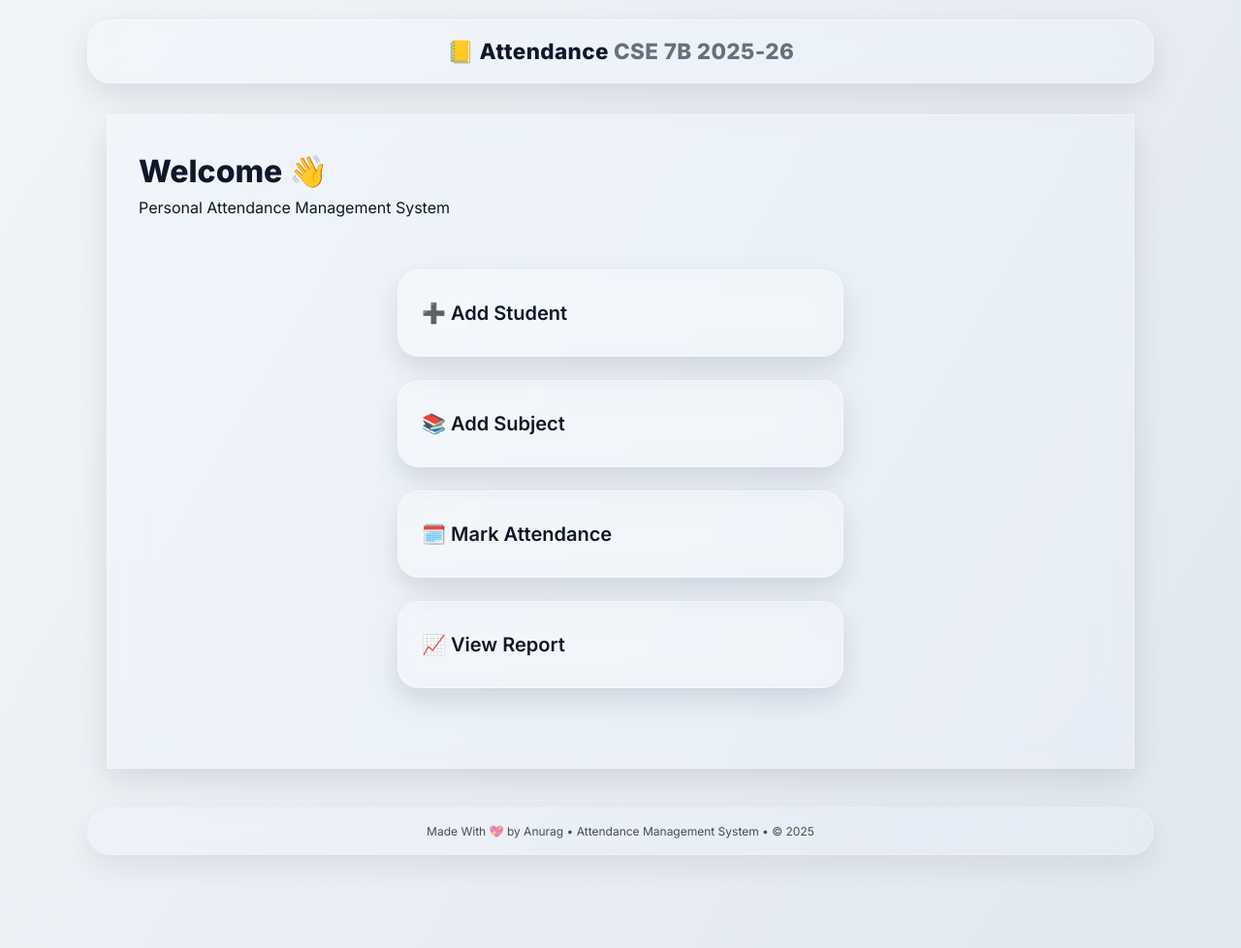
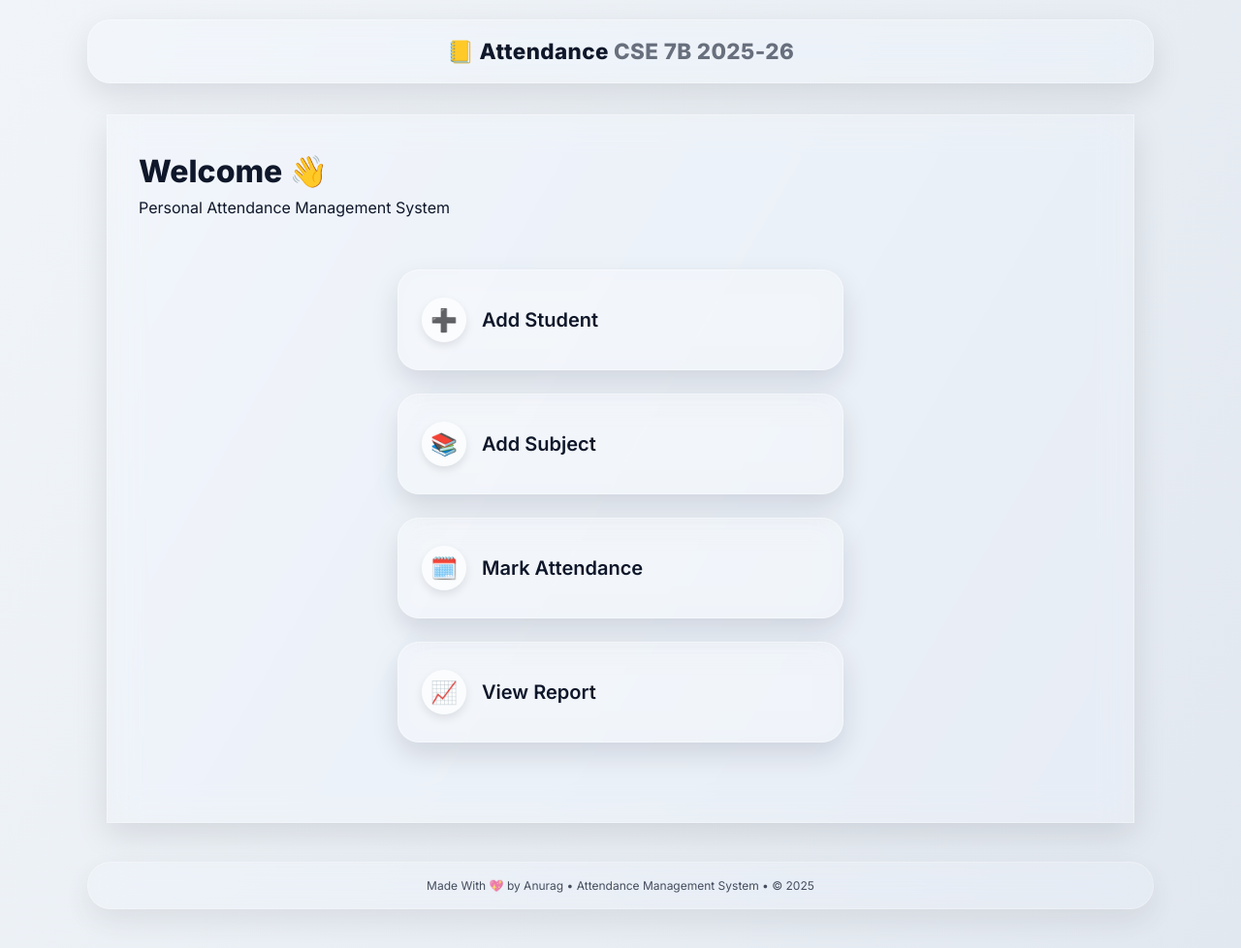
Before and after one commit to Anurag-M1/Personal-Attendence-System, a Flask app: page / in a window 1280 px wide. Shown: the whole page at 97% size. Run offline with Flask 3, Linux system fonts and the light colour scheme; some libraries are stand-ins or nearby versions.

Commit message:
Update index.html

```diff
--- a/templates/index.html
+++ b/templates/index.html
@@ -6,16 +6,16 @@
 
   <div class="vertical-options">
     <a class="action glass" href="{{ url_for('add_student') }}">
-      ➕ Add Student
+      <span class="icon">➕</span> Add Student
     </a>
     <a class="action glass" href="{{ url_for('add_subject') }}">
-      📚 Add Subject
+      <span class="icon">📚</span> Add Subject
     </a>
     <a class="action glass" href="{{ url_for('mark_attendance') }}">
-      🗓️ Mark Attendance
+      <span class="icon">🗓️</span> Mark Attendance
     </a>
     <a class="action glass" href="{{ url_for('report') }}">
-      📈 View Report
+      <span class="icon">📈</span> View Report
     </a>
   </div>
 {% endblock %}
```
